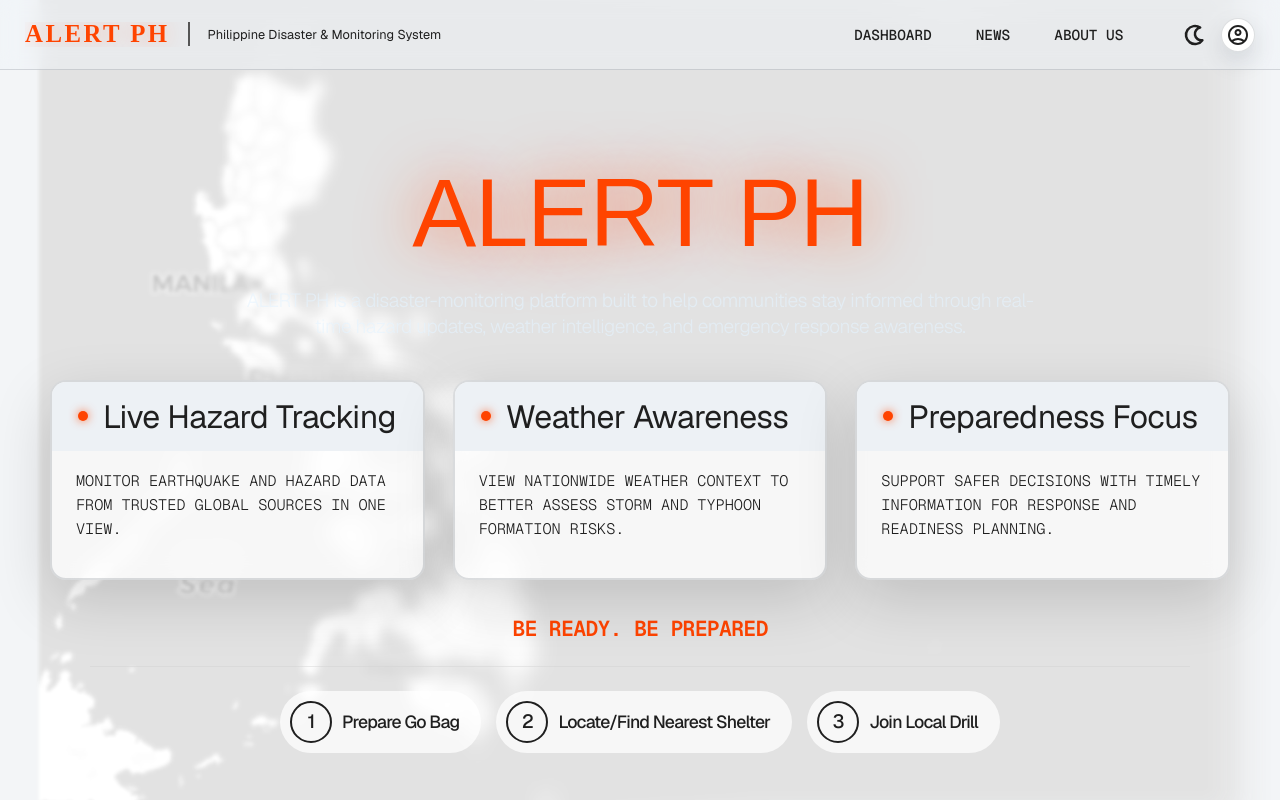
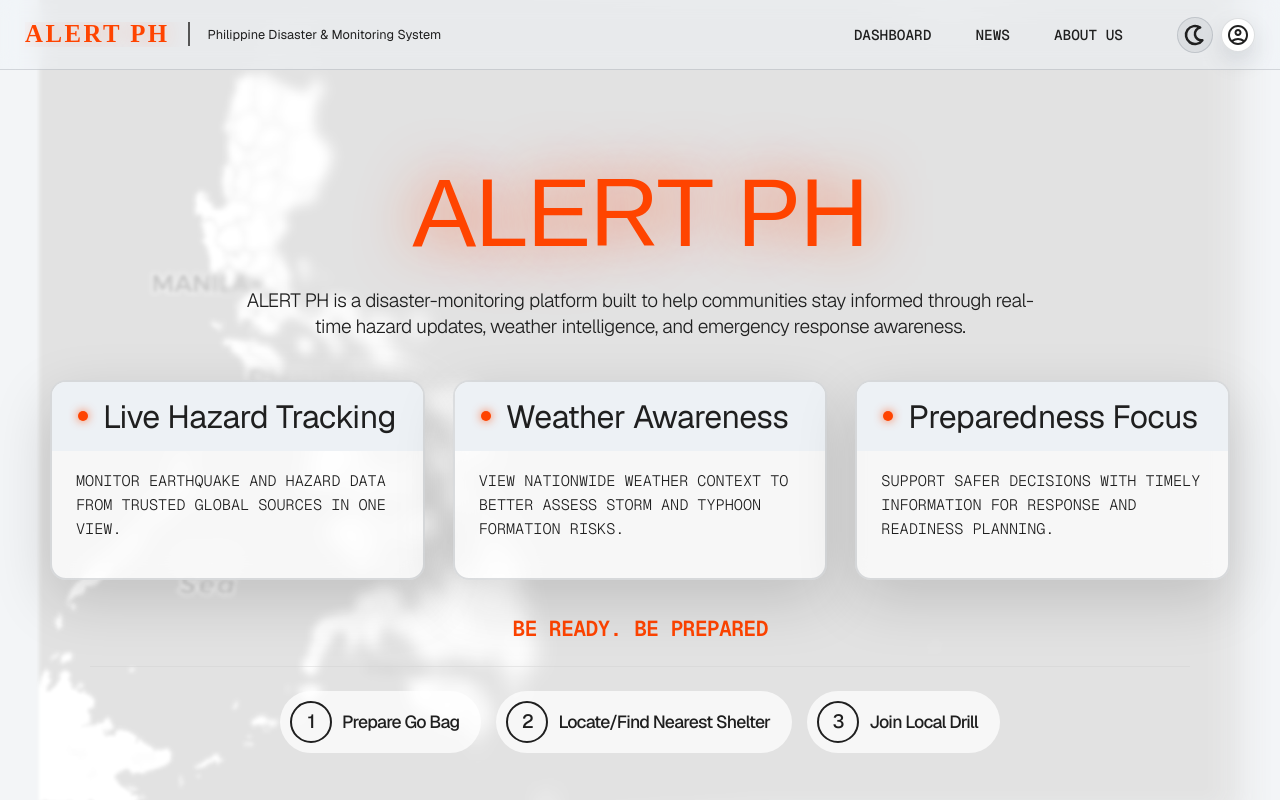
Before and after one commit to LawrenceTanny/SHIELD, a React (Vite) app: page / in a window 1280 px wide. Built offline with nearby package versions, Linux system fonts and the light colour scheme; no server answers; a web font is replaced by a local one.

Commit message:
add CSS styles for news, preparedness, and index components

```diff
--- a/src/Styles/index.css
+++ b/src/Styles/index.css
@@ -219,8 +219,6 @@ body[data-theme="light"] .home-container::before {
     filter: invert(1) hue-rotate(180deg) saturate(1.05) contrast(1.02);
 }
 
-body[data-theme="light"] .hero-description,
-body[data-theme="light"] .description p,
 body[data-theme="light"] .dev-position,
 body[data-theme="light"] .as-hint,
 body[data-theme="light"] .news-card p,
@@ -332,9 +330,19 @@ body[data-theme="light"] .news-date {
 }
 
 body[data-theme="light"] .side-widget {
-    background-color: #ffffff !important;
-    border-color: rgba(20, 34, 54, 0.16) !important;
-    border-left: 1rem solid rgba(255, 68, 0, 0.8) !important;
+    background: linear-gradient(135deg, #ffffff 0%, #f3f5f7 100%) !important;
+    border: 1px solid rgba(20, 34, 54, 0.14) !important;
+    border-left: 4px solid var(--accent) !important;
+    border-radius: 16px !important;
+    box-shadow: 0 4px 20px rgba(10, 20, 35, 0.08) !important;
+}
+
+body[data-theme="light"] .side-widget h3 {
+    color: #1f1f1f !important;
+}
+
+body[data-theme="light"] .side-widget p {
+    color: #4b5563 !important;
 }
 
 body[data-theme="light"] .map-wrap::after {
@@ -510,3 +518,39 @@ body[data-theme="light"] .dev-overlay {
 body[data-theme="light"] .dev-photo {
     background: #f3f5f7 !important;
 }
+
+body[data-theme="light"] .filter-indicator {
+    filter: invert(1);
+}
+
+/* ── LIGHT MODE: checklist-progress ── */
+body[data-theme="light"] .checklist-progress {
+    border-top: 1px solid rgba(24, 24, 24, 0.514);
+}
+
+body[data-theme="light"] .progress-bar-wrap {
+    background: rgba(24, 24, 24, 0.226) !important;
+}
+
+body[data-theme="light"] .progress-label {
+    color: rgba(20, 34, 54, 0.55) !important;
+}
+
+/* ── LIGHT MODE: theme-icon-btn — always a circle ── */
+body[data-theme="light"] .theme-icon-btn,
+.theme-icon-btn {
+    width: 36px;
+    height: 36px;
+    padding: 0 !important;
+    border-radius: 50% !important;
+    display: flex;
+    align-items: center;
+    justify-content: center;
+    gap: 0;
+}
+
+body[data-theme="light"] .theme-icon-btn {
+    background: rgba(20, 34, 54, 0.06) !important;
+    border: 1px solid rgba(20, 34, 54, 0.14) !important;
+    color: var(--ink) !important;
+}
```
